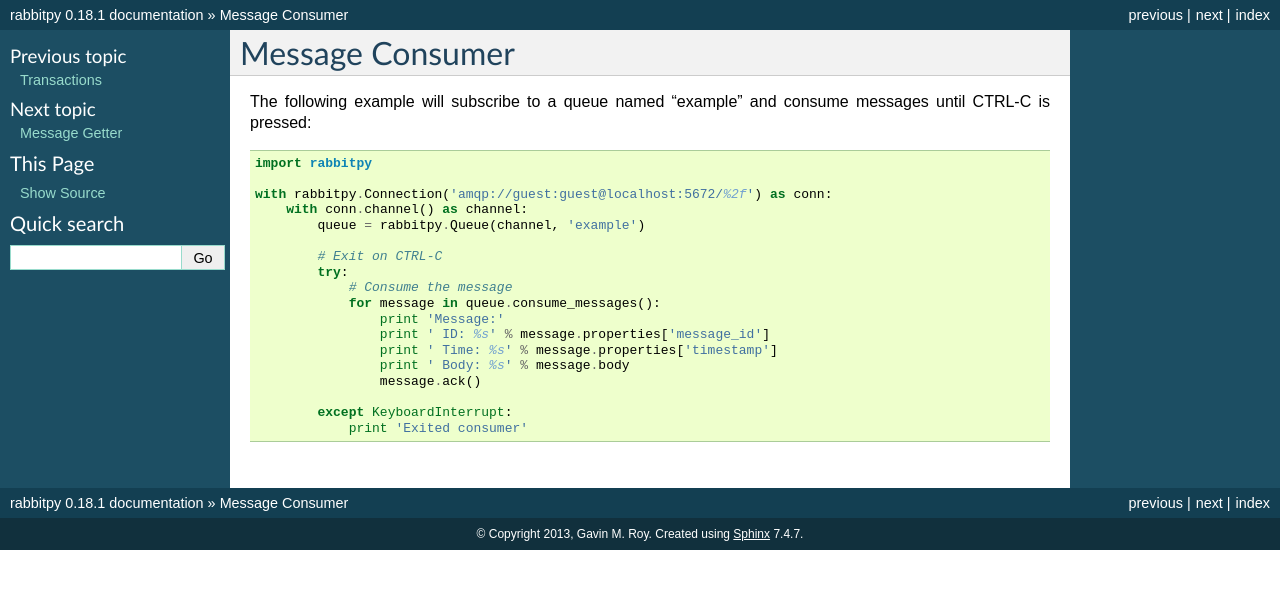
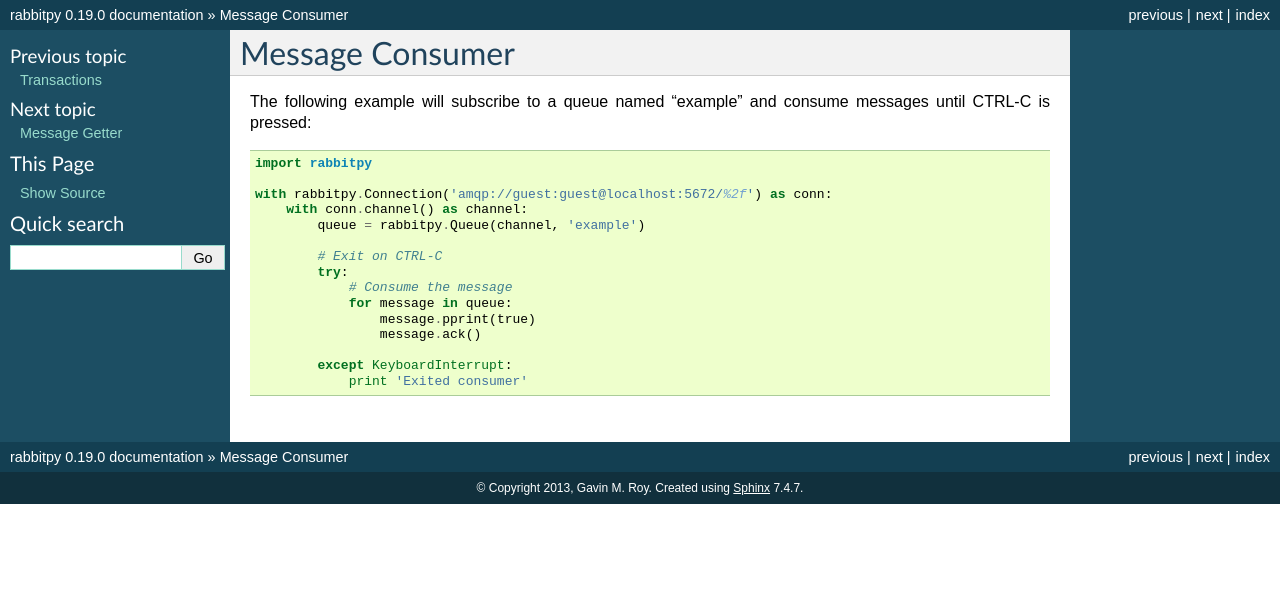
Before and after one commit to gmr/rabbitpy, a Sphinx documentation site: the page built from docs/examples/consumer.rst, in a window 1280 px wide. Shown: the top 589 px of the page. Built offline with Sphinx 7.4.7, drawn with Linux system fonts in a browser that asks for light colours.

Commit message:
Prep for 0.19.0 release

```diff
--- a/docs/examples/consumer.rst
+++ b/docs/examples/consumer.rst
@@ -12,11 +12,8 @@ until CTRL-C is pressed::
             # Exit on CTRL-C
             try:
                 # Consume the message
-                for message in queue.consume_messages():
-                    print 'Message:'
-                    print ' ID: %s' % message.properties['message_id']
-                    print ' Time: %s' % message.properties['timestamp']
-                    print ' Body: %s' % message.body
+                for message in queue:
+                    message.pprint(true)
                     message.ack()
 
             except KeyboardInterrupt:
--- a/docs/history.rst
+++ b/docs/history.rst
@@ -1,5 +1,8 @@
 Version History
 ---------------
+ - 0.19.0 - released *2014-06-30*
+  - Fix the socket read/write buffer size (#35)
+  - Add new flag in channels to use blocking queue.get operations increasing throughput and lowering overhead.
  - 0.18.1 - released *2014-05-15*
   - Fix unicode message body encoding in Python 2
  - 0.18.0 - released *2014-05-15*
--- a/rabbitpy/__init__.py
+++ b/rabbitpy/__init__.py
@@ -2,7 +2,7 @@
 rabbitpy, a pythonic RabbitMQ client
 
 """
-__version__ = '0.18.1'
+__version__ = '0.19.0'
 version = __version__
 import logging
 
--- a/setup.py
+++ b/setup.py
@@ -9,7 +9,7 @@ desc = ('A pure python, thread-safe, minimalistic and pythonic RabbitMQ '
         'client library')
 
 setuptools.setup(name='rabbitpy',
-                 version='0.18.1',
+                 version='0.19.0',
                  description=desc,
                  long_description=open('README.rst').read(),
                  author='Gavin M. Roy',
```
